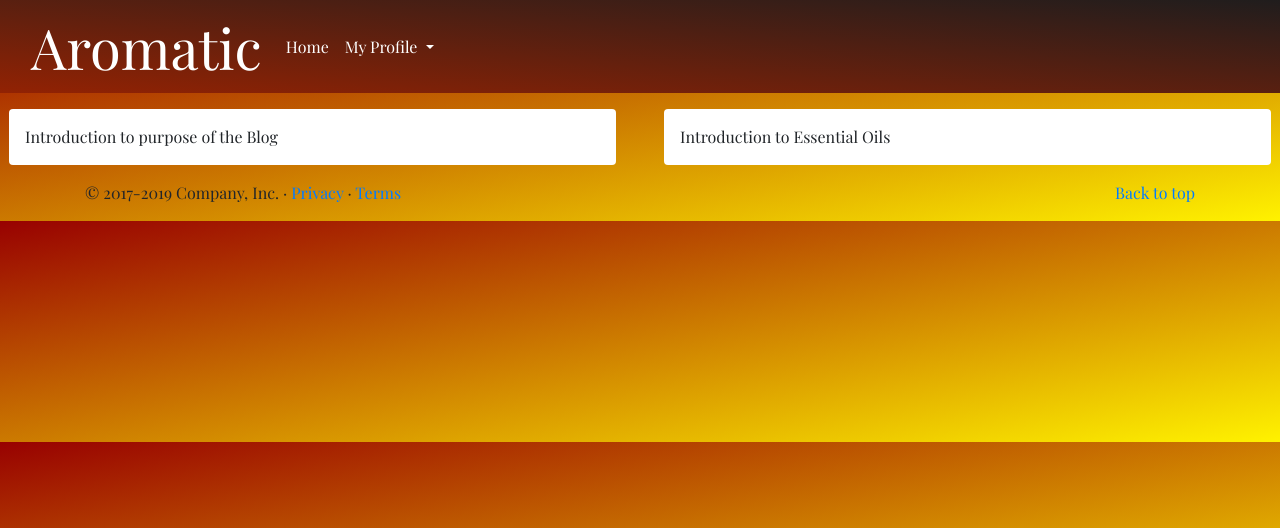
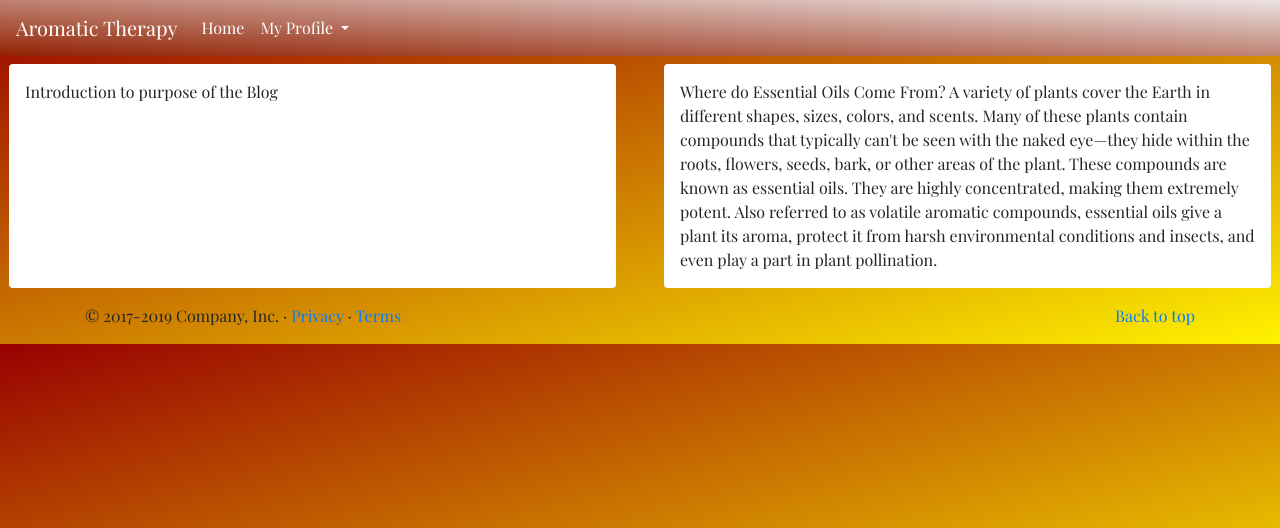
Before and after one commit to totalnoMartina/aromatic-experience, a Django app: page / in a window 1280 px wide. Shown: the top 528 px of the page. Run offline with Django 3.2, Linux system fonts and the light colour scheme; data that the repository does not hold is empty; some libraries are stand-ins or nearby versions.

Commit message:
Changed navbar to start redesigning

```diff
--- a/aromaticproject/settings.py
+++ b/aromaticproject/settings.py
@@ -17,7 +17,7 @@ if os.path.isfile('env.py'):
     import env
 
 # Build paths inside the project like this: BASE_DIR / 'subdir'.
-BASE_DIR = Path(__file__).resolve().parent.parent
+BASE_DIR = os.path.dirname(os.path.dirname(os.path.abspath(__file__)))
 TEMPLATES_DIR = os.path.join(BASE_DIR, 'templates')
 
 # Quick-start development settings - unsuitable for production
--- a/static/css/base.css
+++ b/static/css/base.css
@@ -11,7 +11,7 @@ body {
 }
 
 nav {
-    background-image: linear-gradient(to bottom left, rgb(32, 29, 29), rgb(146, 34, 3));
+    background-image: linear-gradient(to bottom left, rgb(235, 227, 227), rgb(146, 34, 3));
 }
 
 nav a:hover {
--- a/templates/base.html
+++ b/templates/base.html
@@ -45,15 +45,14 @@
 
 <body>
     <!-- Navigation -->
-    <nav class="navbar navbar-expand-lg mb-3">
-        <div class="container-fluid">
-            <a class="navbar-brand text-white font-weight-bold" href="{% url 'home' %}"><span class="display-4">Aromatic</span></a>
-            <button class="navbar-toggler" type="button" data-bs-toggle="collapse" data-bs-target="#navbarText" aria-controls="navbarText" aria-expanded="false" aria-label="Toggle navigation">
+    <nav class="navbar navbar-expand-lg navbar-light fixed-top rounded-bottom">
+        <a class="navbar-brand text-white btn-yellow" href="{% url 'home' %}">Aromatic Therapy</a>
+        <button class="navbar-toggler" type="button" data-toggle="collapse" data-target="#navbarNavDropdown" aria-controls="navbarNavDropdown" aria-expanded="false" aria-label="Toggle navigation">
             <span class="navbar-toggler-icon"></span>
         </button>
-            <div class="collapse navbar-collapse" id="navbarText">
-                <ul class="navbar-nav me-auto mb-2 mb-lg-0">
-                    <li class="nav-item text-white">
+        <div class="collapse navbar-collapse" id="navbarNavDropdown">
+            <ul class="navbar-nav">
+                <li class="nav-item active">
                     <a class="nav-link active text-white" aria-current="page" href="{% url 'home' %}">Home</a>
                 </li>
 
--- a/templates/index.html
+++ b/templates/index.html
@@ -3,12 +3,21 @@
 {% block content %}
 
 <header>
-    <div class="row">
-        <div class="col mx-4 bg-white rounded p-3 text-black">
+    <div class="row mt-5">
+        <div class="col mx-4 bg-white rounded p-3 text-black mt-3">
             Introduction to purpose of the Blog
         </div>
-        <div class="col mx-4 bg-white rounded p-3 text-black">
-            Introduction to Essential Oils
+        <div class="col mx-4 bg-white rounded p-3 text-black mt-3">
+            Where do Essential Oils Come From?
+            A variety of plants cover the Earth in different shapes,
+            sizes, colors, and scents. Many of these plants contain
+            compounds that typically can't be seen with the naked eye—they
+            hide within the roots, flowers, seeds, bark, or other areas of
+            the plant. These compounds are known as essential oils. They are
+            highly concentrated, making them extremely potent. Also referred
+            to as volatile aromatic compounds, essential oils give a plant its
+            aroma, protect it from harsh environmental conditions and insects,
+            and even play a part in plant pollination.
         </div>
     </div>
 </header>
```
Also changed, not shown: 1 other file. Lines whose indentation alone changed are shown as unchanged.
